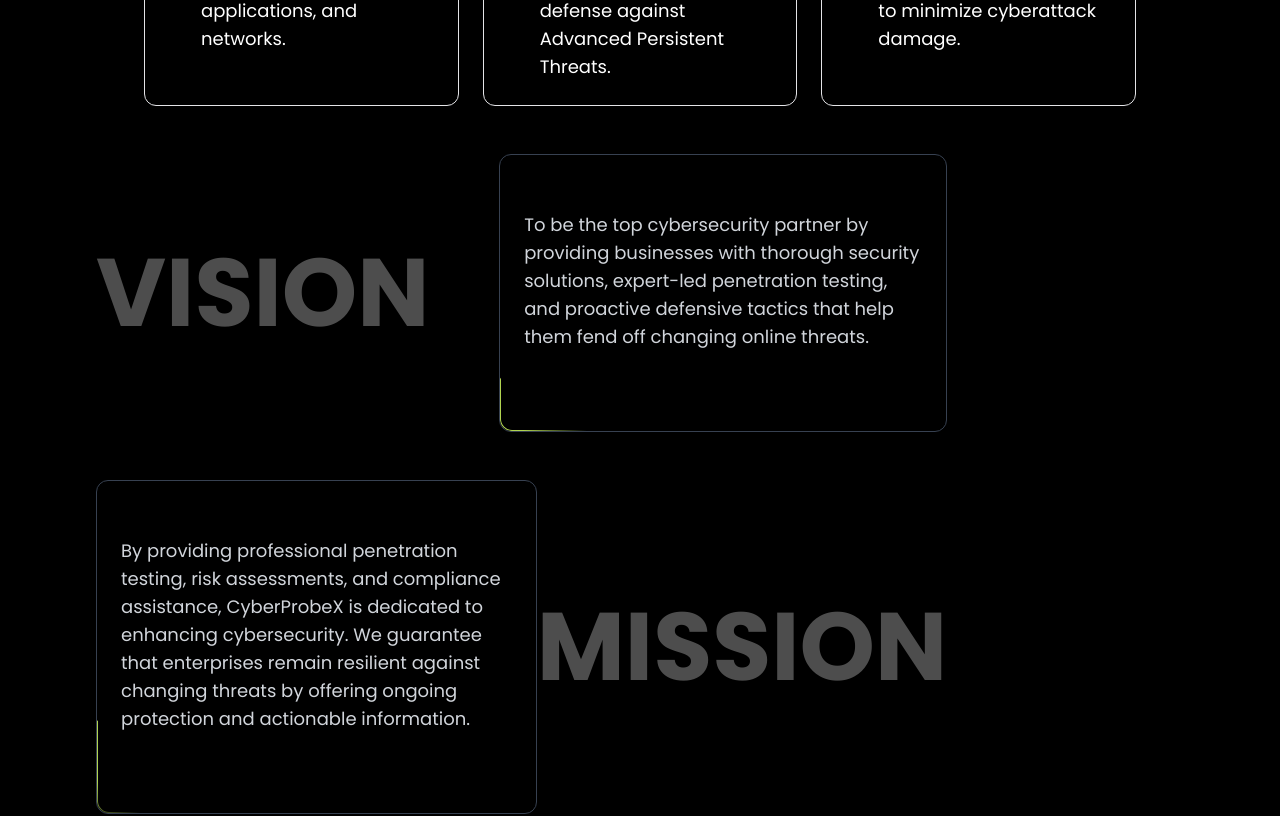
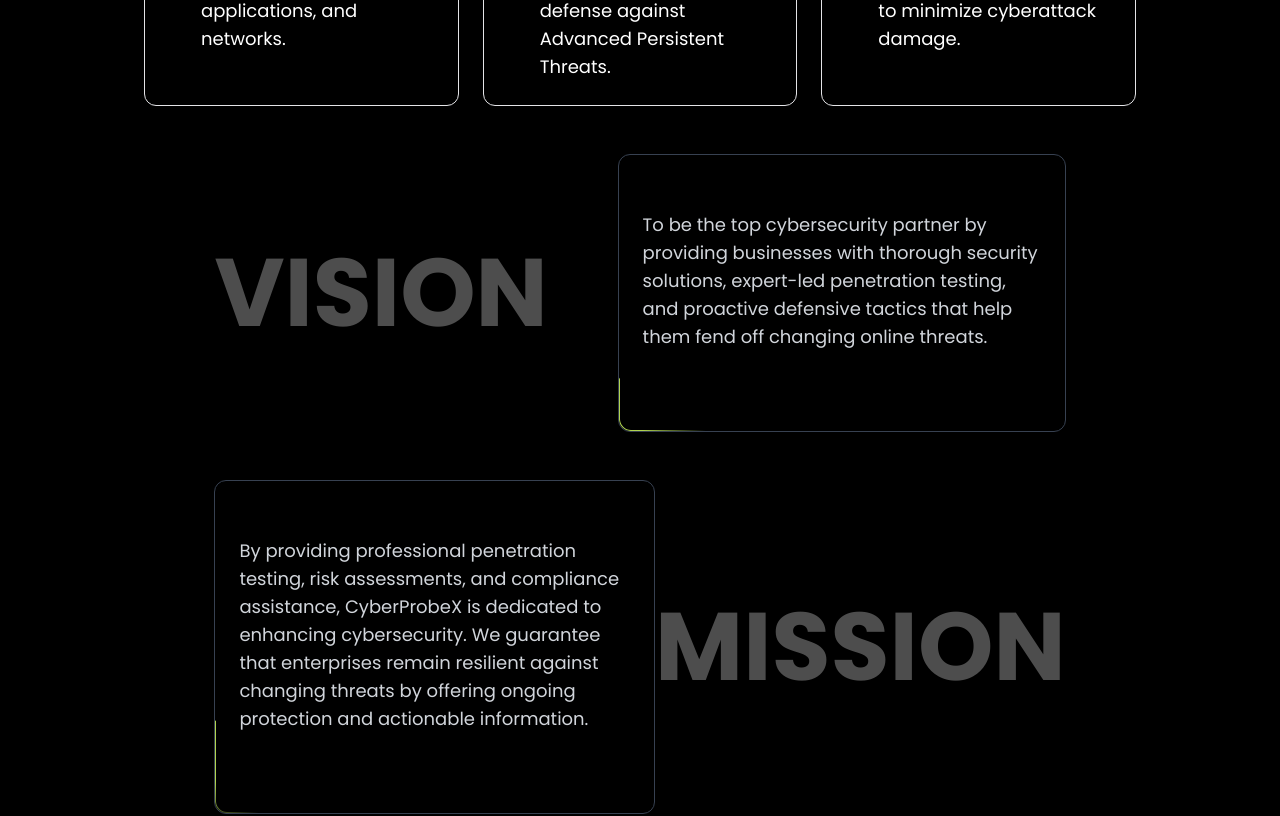
Before and after one commit to sujaykumar007/cyberprobe-X, a Next.js app: page /about in a window 1280 px wide. Shown: the part 620-1436 px from the top of the page. Built offline with nearby package versions, Linux system fonts and the light colour scheme.

Commit message:
resolved all errors

```diff
--- a/app/about/page.tsx
+++ b/app/about/page.tsx
@@ -44,7 +44,7 @@
       {services.map((service, index) => (
   <div
     key={index}
-    className="flex flex-col md:flex-row justify-between items-center  w-full md:w-[80%] px-4 md:px-12 py-16 md:py-6 space-y-6 md:space-y-0 ">
+    className="flex flex-col md:flex-row justify-between items-center mx-auto  w-full md:w-[80%] px-4 md:px-12 py-10 md:py-6 space-y-6 md:space-y-0 ">
     <span className={`text-white text-5xl md:text-8xl font-bold opacity-30 ${index % 2 === 0 ? 'md:order-1' : 'md:order-2'}`}>
       {service.title}
     </span>
--- a/app/custom-components/ServiceHero.tsx
+++ b/app/custom-components/ServiceHero.tsx
@@ -37,7 +37,7 @@
 
 
   return (
-    <div className="w-full px-5   md:max-h-full  flex flex-col gap-y-20 items-center justify-center bg-black ">
+    <div className="w-full px-5 md:max-h-full  flex flex-col gap-y-20 items-center justify-center bg-black ">
 
     <ShineBorder
       className=" rounded-lg bg-black h-[1100px] md:h-[750px]  lg:h-[530px]"
```
